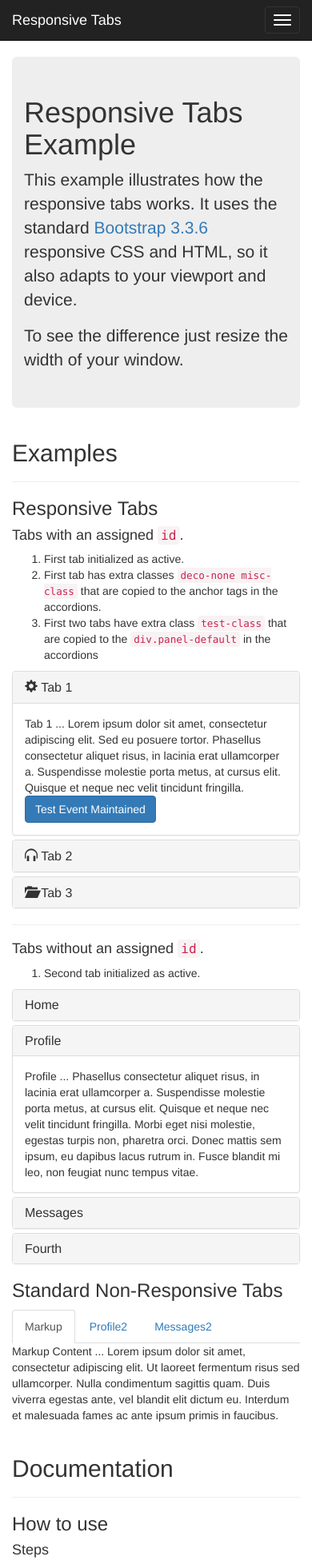
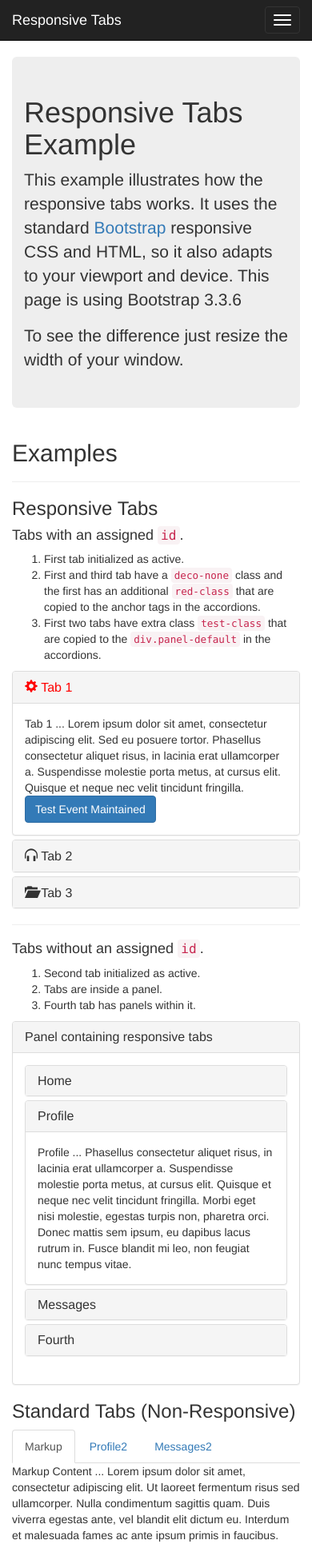
Before and after one commit to openam/bootstrap-responsive-tabs, a plain HTML site: page index.html in a window 390 px wide. Shown: the top 1956 px of the page at 80% size. Drawn offline with nearby package versions, Linux system fonts and the light colour scheme.

Commit message:
docs: add more examples
- Responsive tabs inside a panel
- Panels inside of a tab of a responsive panel

```diff
--- a/index.html
+++ b/index.html
@@ -5,6 +5,9 @@
     <style type="text/css">
       .deco-none {
         text-decoration: none !important;
+      }
+      .red-class {
+          color: red !important;
       }
     </style>
   </head>
@@ -34,7 +37,7 @@
       <!-- Main component for a primary marketing message or call to action -->
       <div class="jumbotron">
         <h1>Responsive Tabs Example</h1>
-        <p>This example illustrates how the responsive tabs works. It uses the standard <a href="//getbootstrap.com">Bootstrap 3.3.6</a> responsive CSS and HTML, so it also adapts to your viewport and device.</p>
+        <p>This example illustrates how the responsive tabs works. It uses the standard <a href="//getbootstrap.com">Bootstrap</a> responsive CSS and HTML, so it also adapts to your viewport and device. This page is using Bootstrap 3.3.6</p>
         <p>To see the difference just resize the width of your window.</p>
       </div>
 
@@ -48,11 +51,11 @@
       <h4>Tabs with an assigned <code>id</code>.</h4>
       <ol>
           <li>First tab initialized as active.</li>
-          <li>First tab has extra classes <code>deco-none misc-class</code> that are copied to the anchor tags in the accordions.</li>
-          <li>First two tabs have extra class <code>test-class</code> that are copied to the <code>div.panel-default</code> in the accordions</li>
+          <li>First and third tab have a <code>deco-none</code> class and the first has an additional <code>red-class</code> that are copied to the anchor tags in the accordions.</li>
+          <li>First two tabs have extra class <code>test-class</code> that are copied to the <code>div.panel-default</code> in the accordions.</li>
       </ol>
       <ul class="nav nav-tabs responsive" id="myTab">
-        <li class="test-class active"><a class="deco-none misc-class" href="#resp-tab1"><span class="glyphicon glyphicon-cog"></span> Tab 1</a></li>
+        <li class="test-class active"><a class="deco-none red-class" href="#resp-tab1"><span class="glyphicon glyphicon-cog"></span> Tab 1</a></li>
         <li class="test-class"><a href="#resp-tab2"><span class="glyphicon glyphicon-headphones"></span> Tab 2</a></li>
         <li><a class="deco-none" href="#resp-tab3"><span class="glyphicon glyphicon-folder-open"></span> Tab 3</a></li>
       </ul>
@@ -68,7 +71,14 @@
       <h4>Tabs without an assigned <code>id</code>.</h4>
       <ol>
           <li>Second tab initialized as active.</li>
+          <li>Tabs are inside a panel.</li>
+          <li>Fourth tab has panels within it.</li>
       </ol>
+      <div class="panel panel-default">
+          <div class="panel-heading">
+            <h3 class="panel-title">Panel containing responsive tabs</h3>
+          </div>
+          <div class="panel-body">
               <ul class="nav nav-tabs responsive">
                   <li><a href="#home-test-new">Home</a></li>
                   <li class="active"><a href="#profile-test-new">Profile</a></li>
@@ -80,10 +90,31 @@
                   <div class="tab-pane active" id="home-test-new">Home ... Lorem ipsum dolor sit amet, consectetur adipiscing elit. Sed eu posuere tortor. Phasellus consectetur aliquet risus, in lacinia erat ullamcorper a. Suspendisse molestie porta metus, at cursus elit. Quisque et neque nec velit tincidunt fringilla.</div>
                   <div class="tab-pane" id="profile-test-new">Profile ... Phasellus consectetur aliquet risus, in lacinia erat ullamcorper a. Suspendisse molestie porta metus, at cursus elit. Quisque et neque nec velit tincidunt fringilla. Morbi eget nisi molestie, egestas turpis non, pharetra orci. Donec mattis sem ipsum, eu dapibus lacus rutrum in. Fusce blandit mi leo, non feugiat nunc tempus vitae.</div>
                   <div class="tab-pane" id="messages-test-new">Messages ... Quisque et neque nec velit tincidunt fringilla. Morbi eget nisi molestie, egestas turpis non, pharetra orci. Donec mattis sem ipsum, eu dapibus lacus rutrum in. Fusce blandit mi leo, non feugiat nunc tempus vitae. Mauris hendrerit, leo sit amet mollis bibendum, lacus augue auctor turpis, sed placerat augue libero quis massa.</div>
-        <div class="tab-pane" id="fourth-test-new">Fourth ... Quisque et neque nec velit tincidunt fringilla. Morbi eget nisi molestie, egestas turpis non, pharetra orci. Donec mattis sem ipsum, eu dapibus lacus rutrum in. Fusce blandit mi leo, non feugiat nunc tempus vitae. Mauris hendrerit, leo sit amet mollis bibendum, lacus augue auctor turpis, sed placerat augue libero quis massa.</div>
+                  <div class="tab-pane" id="fourth-test-new">
+                    <p>
+                      Fourth ...
+                    </p>
+                    <div class="panel panel-default">
+                      <div class="panel-heading">Panel heading without title</div>
+                      <div class="panel-body">
+                        Panel content
+                      </div>
                     </div>
 
-      <h3>Standard Non-Responsive Tabs</h3>
+                    <div class="panel panel-default">
+                      <div class="panel-heading">
+                        <h3 class="panel-title">Panel title</h3>
+                      </div>
+                      <div class="panel-body">
+                        Panel content
+                      </div>
+                    </div>
+                  </div>
+              </div>
+          </div>
+      </div>
+
+      <h3>Standard Tabs (Non-Responsive)</h3>
 
       <ul class="nav nav-tabs" id="nonResponsiveTabs">
         <li class="active"><a href="#nr-tab1">Markup</a></li>
```
Lines whose indentation alone changed are shown as unchanged.
